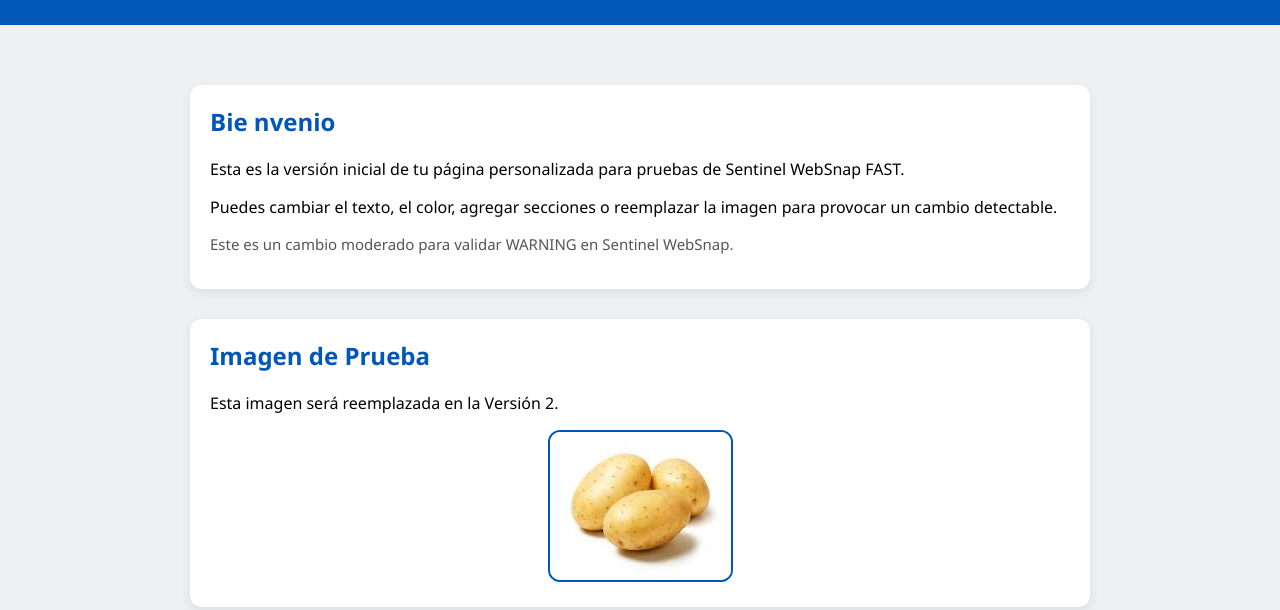
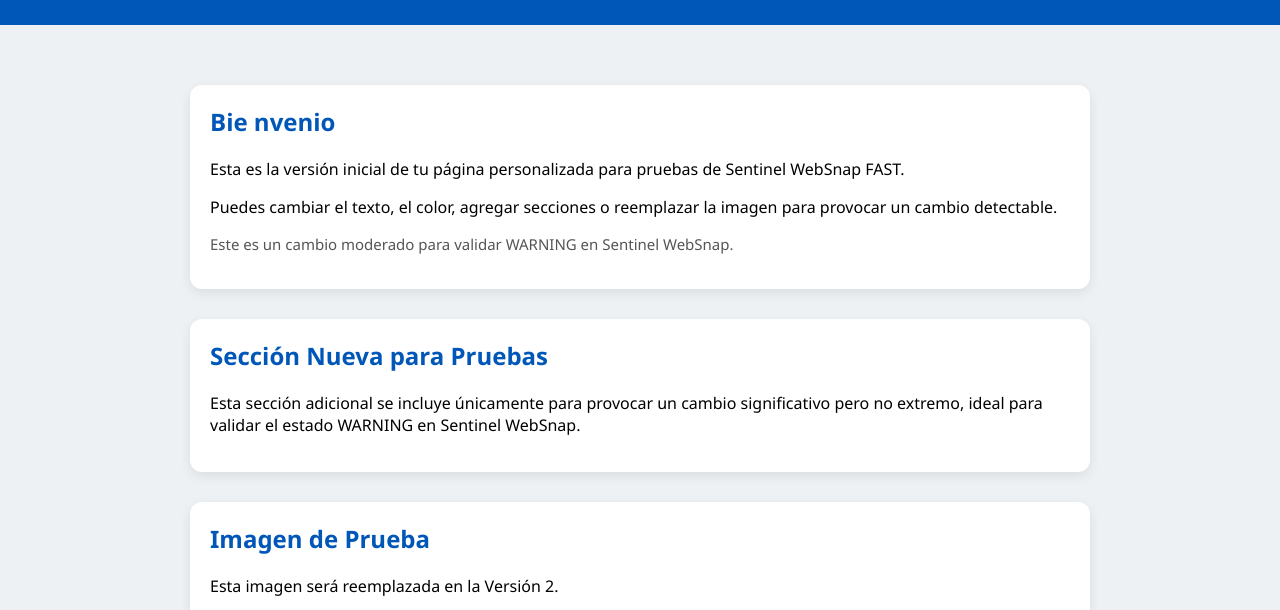
Before and after one commit to Gleon-QA/websnap-test, a plain HTML site: page index.html in a window 1280 px wide. Shown: the part 111-721 px from the top of the page. Drawn offline with Linux system fonts and the light colour scheme.

Commit message:
Update index.html

```diff
--- a/index.html
+++ b/index.html
@@ -74,6 +74,11 @@
 </p>
 
         </div>
+        <div class="card">
+    <h2>Sección Nueva para Pruebas</h2>
+    <p>Esta sección adicional se incluye únicamente para provocar un cambio significativo pero no extremo, ideal para validar el estado WARNING en Sentinel WebSnap.</p>
+</div>
+
 
         <div class="card">
             <h2>Imagen de Prueba</h2>
```
